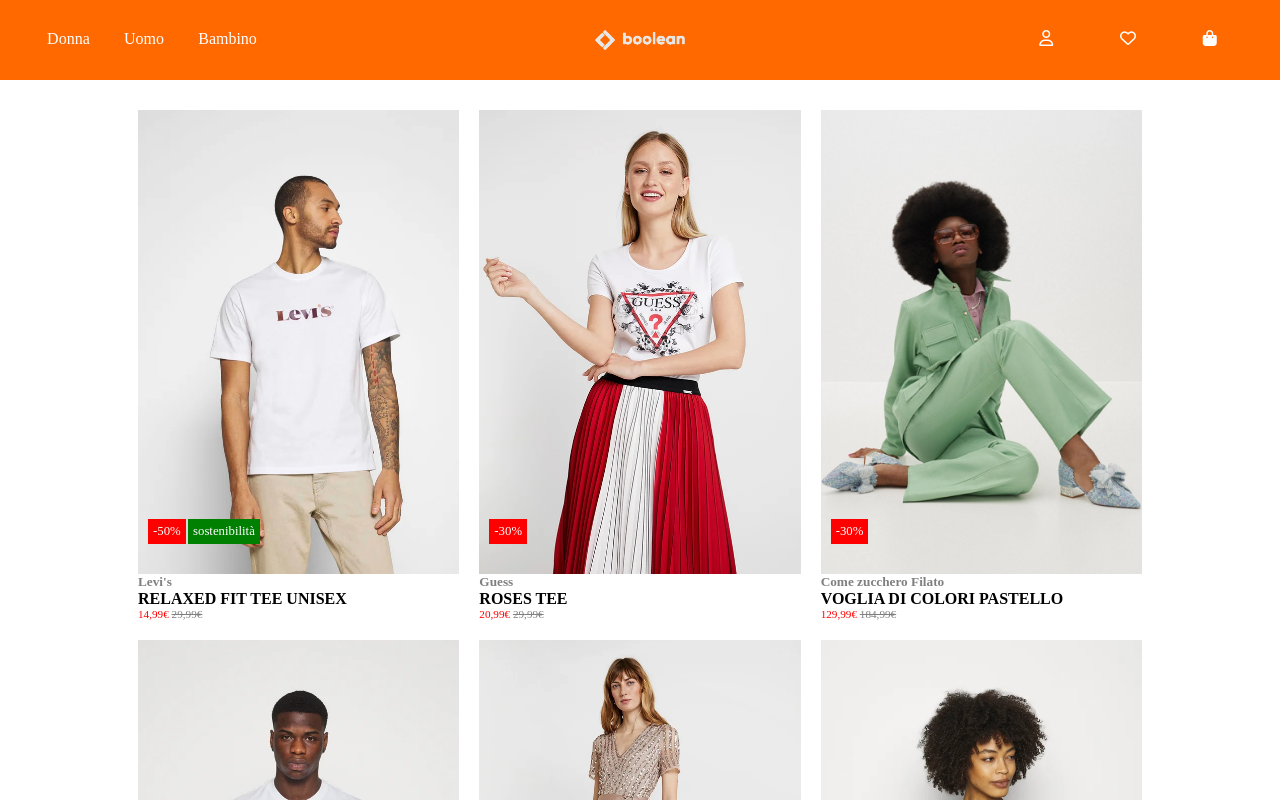
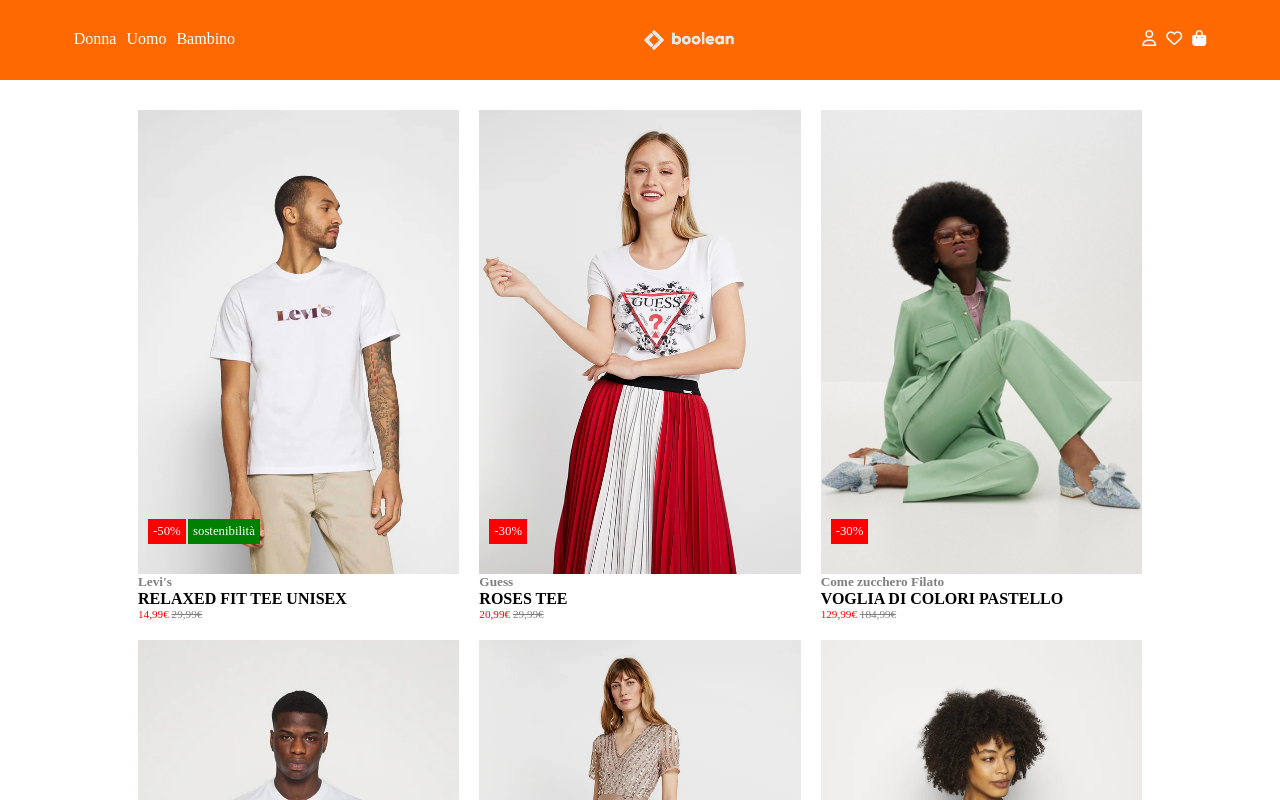
Before and after one commit to yleniapregnolato/html-css-boolando, a plain HTML site: page index.html in a window 1280 px wide. Shown: the top 800 px of the page. Drawn offline with Linux system fonts and the light colour scheme.

Commit message:
fix: header gap

```diff
--- a/css/style.css
+++ b/css/style.css
@@ -60,8 +60,8 @@
 .list {
     display: flex;
     justify-content: space-around;
-    width: 20%;
     color: white;
+    gap: 10px;
 }
 
 .logo {
@@ -73,8 +73,8 @@
 .icon {
     display: flex;
     justify-content: space-around;
-    width: 20%;
     color: white;
+    gap: 10px;
 }
 
 /* /header */
```
